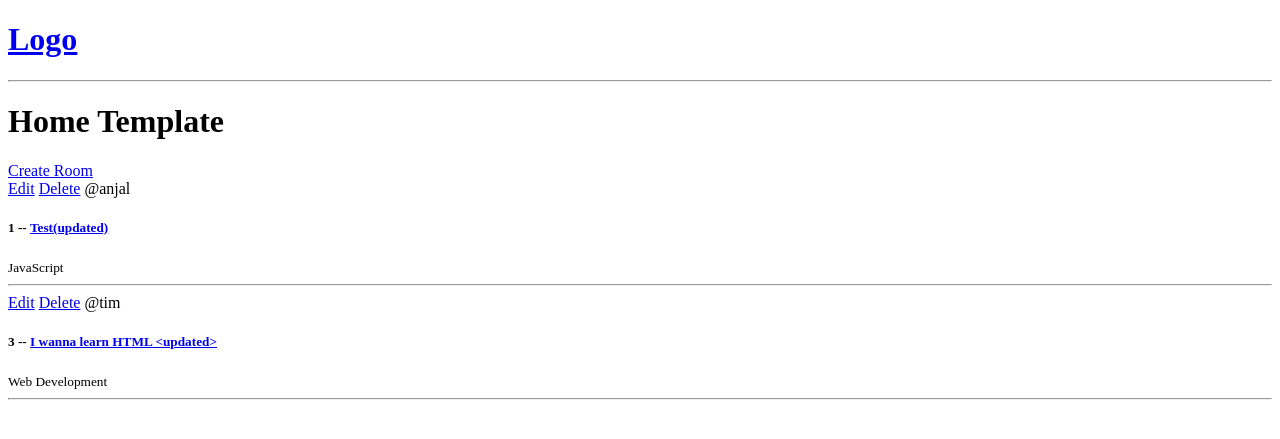
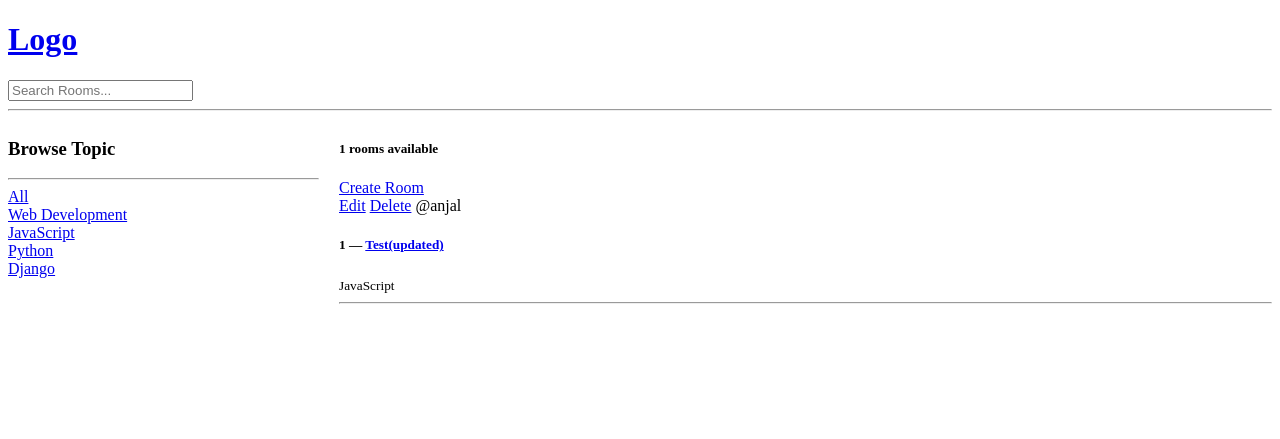
Before and after one commit to anjalbhattarai79/StudyBud-django, a Django app: a page that uses templates/navbar.html in a window 1280 px wide. Shown: the top 439 px of the page. Run offline with Django 5.2, Linux system fonts and the light colour scheme; data comes from the database, SQL or seed files in the repository; both versions use the stored data as it was after the commit.

Commit message:
implemet search functionality

```diff
--- a/base/templates/base/home.html
+++ b/base/templates/base/home.html
@@ -1,26 +1,51 @@
-{% extends 'main.html' %}
+{% extends 'main.html' %} {% block content %}
 
-{% block content %}
+<style>
+  .home-container {
+    display: grid;
+    grid-template-columns: 1fr 3fr;
+    gap: 20px;
+  }
+</style>
 
-<h1>Home Template</h1>
-<div>
-
-    <a href="{% url 'create-room' %}"> Create Room </a>
+<div class="home-container">
+  <!-- LEFT COLUMN -->
+  <div>
+    <h3>Browse Topic</h3>
+    <hr />
 
     <div>
-        {% for room in rooms  %}
+      <a href="{% url 'home' %}">All</a>
+    </div>
 
-        <div>
-            <a href="{% url 'update-room' room.id %}">Edit</a>
-            <a href="{% url 'delete-room' room.id %}">Delete</a>
-            <span>@{{room.host.username}}</span>
-            <h5>{{room.id}} -- <a href="{% url 'room' room.id %}">{{room.name}}</a></h5>
-            <small> {{room.topic.name}} </small>
-            <hr>
-        </div>
+    {% for topic in topics %}
+    <div>
+      <a href="{% url 'home' %}?q={{topic.name}}">{{topic.name}}</a>
+    </div>
+    {% endfor %}
+  </div>
 
-        {% endfor  %}
+  <!-- RIGHT COLUMN -->
+  <div>
+    <h5>{{room_count}} rooms available</h5>
+    <a href="{% url 'create-room' %}">Create Room</a>
+
+    <div>
+      {% for room in rooms %}
+      <div>
+        <a href="{% url 'update-room' room.id %}">Edit</a>
+        <a href="{% url 'delete-room' room.id %}">Delete</a>
+        <span>@{{room.host.username}}</span>
+        <h5>
+          {{room.id}} —
+          <a href="{% url 'room' room.id %}">{{room.name}}</a>
+        </h5>
+        <small>{{room.topic.name}}</small>
+        <hr />
+      </div>
+      {% endfor %}
     </div>
+  </div>
 </div>
 
 {% endblock content %}
--- a/base/views.py
+++ b/base/views.py
@@ -1,5 +1,6 @@
 from django.shortcuts import render, redirect
-from .models import Room
+from django.db.models import Q
+from .models import Room, Topic
 from .forms import RoomForm
 
 
@@ -12,8 +13,18 @@
 # ]
 
 def home(request):
-    rooms = Room.objects.all() #room obtained as Model
-    context = {'rooms': rooms}
+    q = request.GET.get('q') if request.GET.get('q') != None else ''
+    rooms = Room.objects.filter(
+        Q(topic__name__icontains = q) |
+        Q(name__icontains = q) |
+        Q(description__icontains = q)
+        )
+
+
+    topics = Topic.objects.all()
+    room_count = rooms.count()
+
+    context = {'rooms': rooms, 'topics':topics, 'room_count':room_count}
     return render(request, 'base/home.html', context)
 
 def room(request, pk):
--- a/templates/navbar.html
+++ b/templates/navbar.html
@@ -2,4 +2,8 @@
     <h1>Logo</h1>
 </a>
 
+<form action="{% url 'home' %}" method="get">
+    <input type="text" name="q" placeholder="Search Rooms...">
+</form>
+
 <hr>
```
Also changed, not shown: db.sqlite3.
